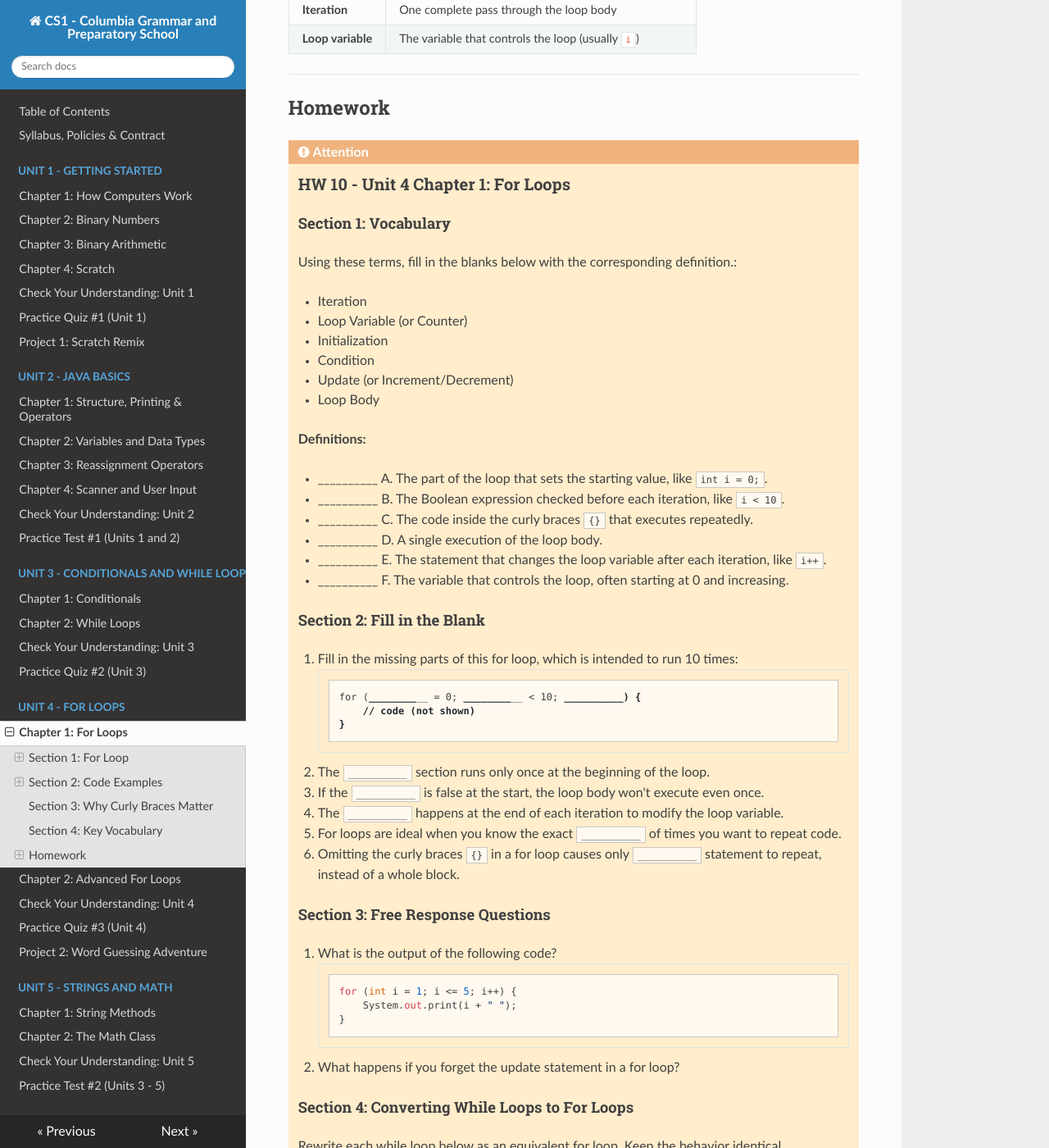
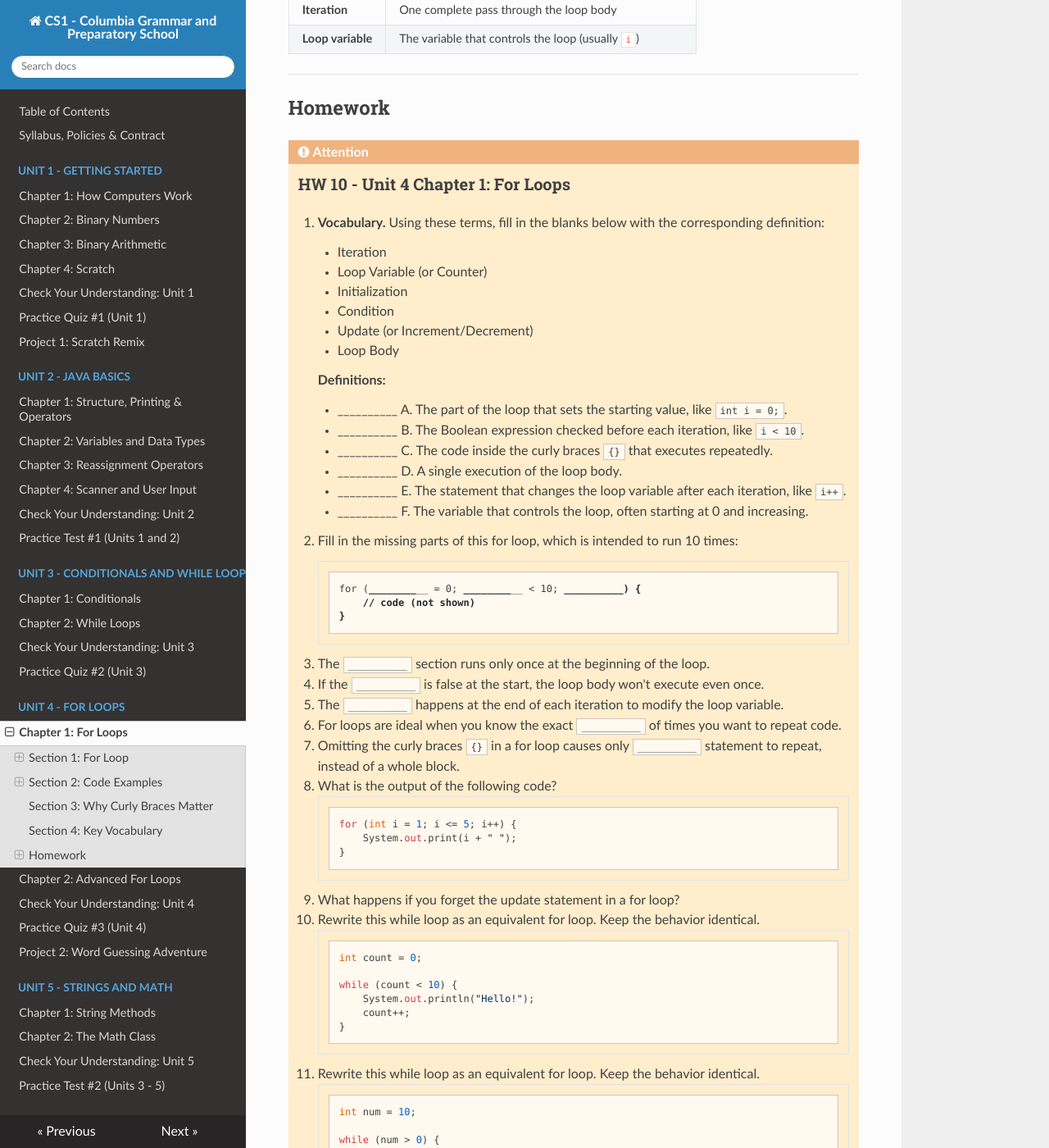
Before and after one commit to kjergens/cs1-site, an MkDocs documentation site: the page built from docs/unit4/notes_01_for_loops.md, in a window 1280 px wide and 1400 px high, scrolled down 3387 px. Shown: the whole window at 82% size. Built offline with MkDocs 1.6.1, drawn with Linux system fonts in a browser that asks for light colours; nearby versions of some CDN libraries; some of the changed text lies outside the part shown.

Commit message:
rm hw h1s

````diff
--- a/docs/unit4/notes_01_for_loops.md
+++ b/docs/unit4/notes_01_for_loops.md
@@ -127,55 +127,43 @@ Always use curly braces. Omitting them is a common source of bugs.
 !!! attention
     ### HW 10 - Unit 4 Chapter 1: For Loops
 
-    #### Section 1: Vocabulary
+    1. **Vocabulary.** Using these terms, fill in the blanks below with the corresponding definition:
 
-    Using these terms, fill in the blanks below with the corresponding definition.:
+        - Iteration
+        - Loop Variable (or Counter)
+        - Initialization
+        - Condition
+        - Update (or Increment/Decrement)
+        - Loop Body
 
-    - Iteration
-    - Loop Variable (or Counter)
-    - Initialization
-    - Condition
-    - Update (or Increment/Decrement)
-    - Loop Body
+        **Definitions:**
 
-    **Definitions:**
+        - \_\_\_\_\_\_\_\_\_\_ A. The part of the loop that sets the starting value, like `int i = 0;`.
+        - \_\_\_\_\_\_\_\_\_\_ B. The Boolean expression checked before each iteration, like `i < 10`.
+        - \_\_\_\_\_\_\_\_\_\_ C. The code inside the curly braces `{}` that executes repeatedly.
+        - \_\_\_\_\_\_\_\_\_\_ D. A single execution of the loop body.
+        - \_\_\_\_\_\_\_\_\_\_ E. The statement that changes the loop variable after each iteration, like `i++`.
+        - \_\_\_\_\_\_\_\_\_\_ F. The variable that controls the loop, often starting at 0 and increasing.
 
-    - \_\_\_\_\_\_\_\_\_\_ A. The part of the loop that sets the starting value, like `int i = 0;`.
-    - \_\_\_\_\_\_\_\_\_\_ B. The Boolean expression checked before each iteration, like `i < 10`.
-    - \_\_\_\_\_\_\_\_\_\_ C. The code inside the curly braces `{}` that executes repeatedly.
-    - \_\_\_\_\_\_\_\_\_\_ D. A single execution of the loop body.
-    - \_\_\_\_\_\_\_\_\_\_ E. The statement that changes the loop variable after each iteration, like `i++`.
-    - \_\_\_\_\_\_\_\_\_\_ F. The variable that controls the loop, often starting at 0 and increasing.
-
-    #### Section 2: Fill in the Blank
-
-    1. Fill in the missing parts of this for loop, which is intended to run 10 times:
+    2. Fill in the missing parts of this for loop, which is intended to run 10 times:
     ```java
     for (__________ = 0; __________ < 10; __________) {
         // code (not shown)
     }
     ```
-    2. The `__________` section runs only once at the beginning of the loop.
-    3. If the `__________` is false at the start, the loop body won't execute even once.
-    4. The `__________` happens at the end of each iteration to modify the loop variable.
-    5. For loops are ideal when you know the exact `__________` of times you want to repeat code.
-    6. Omitting the curly braces `{}` in a for loop causes only `__________` statement to repeat, instead of a whole block.
-
-    #### Section 3: Free Response Questions
-
-    1. What is the output of the following code?
+    3. The `__________` section runs only once at the beginning of the loop.
+    4. If the `__________` is false at the start, the loop body won't execute even once.
+    5. The `__________` happens at the end of each iteration to modify the loop variable.
+    6. For loops are ideal when you know the exact `__________` of times you want to repeat code.
+    7. Omitting the curly braces `{}` in a for loop causes only `__________` statement to repeat, instead of a whole block.
+    8. What is the output of the following code?
     ```java
     for (int i = 1; i <= 5; i++) {
         System.out.print(i + " ");
     }
     ```
-    2. What happens if you forget the update statement in a for loop?
-
-    #### Section 4: Converting While Loops to For Loops
-
-    Rewrite each while loop below as an equivalent for loop. Keep the behavior identical.
-
-    1.
+    9. What happens if you forget the update statement in a for loop?
+    10. Rewrite this while loop as an equivalent for loop. Keep the behavior identical.
     ```java
     int count = 0;
 
@@ -184,8 +172,7 @@ Always use curly braces. Omitting them is a common source of bugs.
         count++;
     }
     ```
-
-    2.
+    11. Rewrite this while loop as an equivalent for loop. Keep the behavior identical.
     ```java
     int num = 10;
 
@@ -201,33 +188,33 @@ Always use curly braces. Omitting them is a common source of bugs.
 
     1. Write a for loop that prints the even numbers from 2 to 20 (inclusive).
     2. Re-write this while loop as a for loop:
-    ```java
-    int sum = 0;
-    int i = 1;
+        ```java
+        int sum = 0;
+        int i = 1;
 
-    while (i <= 100) {
-        sum += i;
-        i++;
-    }
+        while (i <= 100) {
+            sum += i;
+            i++;
+        }
 
-    System.out.println("Sum: " + sum);
-    ```
+        System.out.println("Sum: " + sum);
+        ```
     3. **(Advanced) Nested Loops for Patterns:** Write a program using nested for loops to print a 5x5 grid of asterisks (`*`):
-    ```
-    *****
-    *****
-    *****
-    *****
-    *****
-    ```
-    Then modify it to print a right-angled triangle:
-    ```
-    *
-    **
-    ***
-    ****
-    *****
-    ```
+        ```
+        *****
+        *****
+        *****
+        *****
+        *****
+        ```
+        Then modify it to print a right-angled triangle:
+        ```
+        *
+        **
+        ***
+        ****
+        *****
+        ```
     4. **Prime Number Checker:** Write a for loop that iterates from 2 to 50 and checks if each number is prime (hint: use a nested loop to test divisibility). Print only the prime numbers.
     5. **Fibonacci Sequence:** Use a for loop to generate and print the first 10 numbers in the Fibonacci sequence (`0, 1, 1, 2, 3, 5, 8, ...`). Start with two variables for the first two numbers.
     6. **Infinite Loop Puzzle:** Intentionally create an infinite for loop (e.g. `for (;;)`), but add a `break` statement inside to exit after 5 iterations. Explain how `break` and `continue` work in for loops, with examples.
````
Also changed, not shown: docs/unit1/notes_01_how_computers_work.md (+16 -25 lines), docs/unit1/notes_03_binary_operations.md (+2 -14 lines), docs/unit2/notes_03_operators_reassignment.md (+56 -84 lines), docs/unit3/notes_02_while_loops.md (+1 -3 lines), docs/unit4/notes_02_advanced_for_loops.md (+7 -22 lines).
